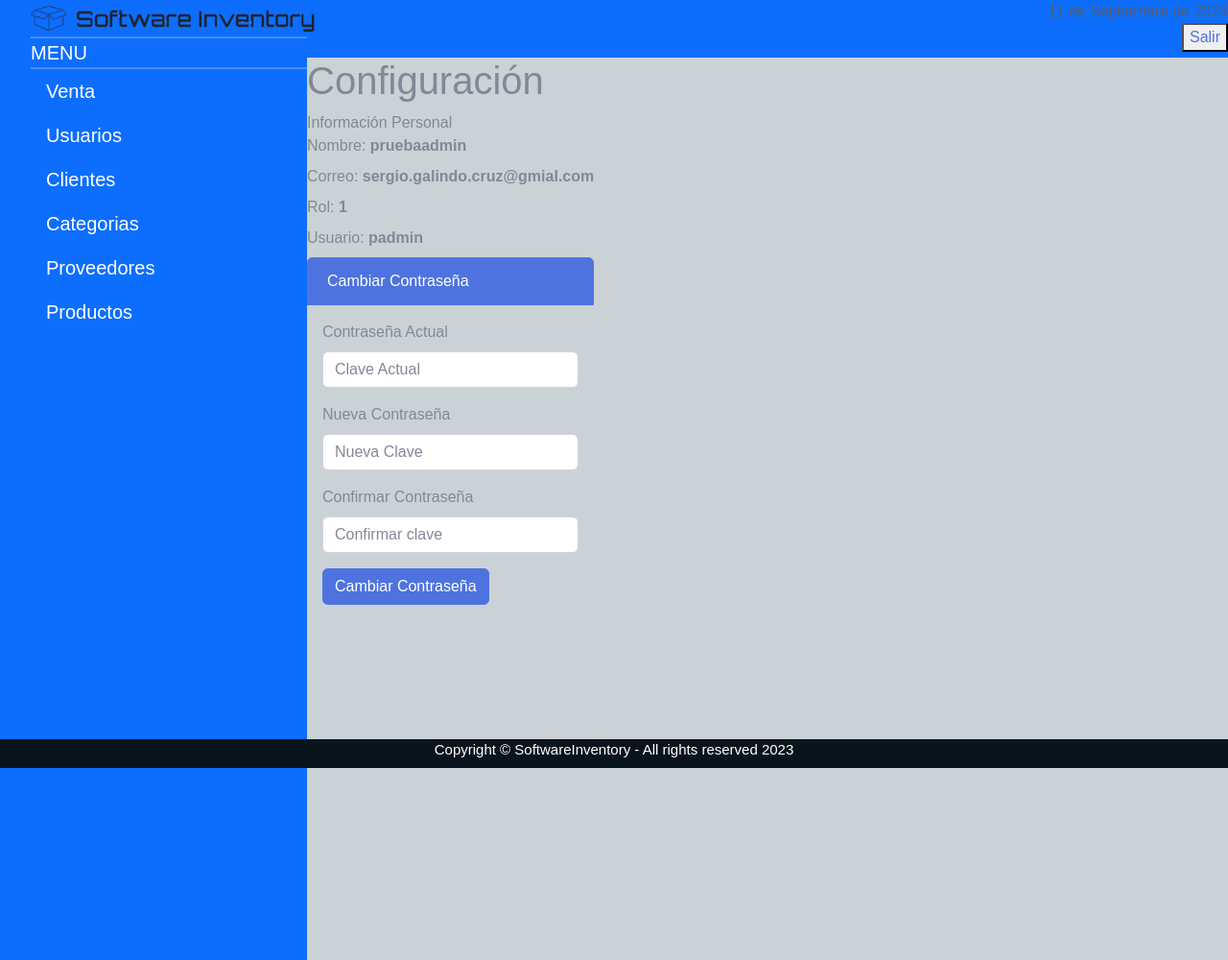
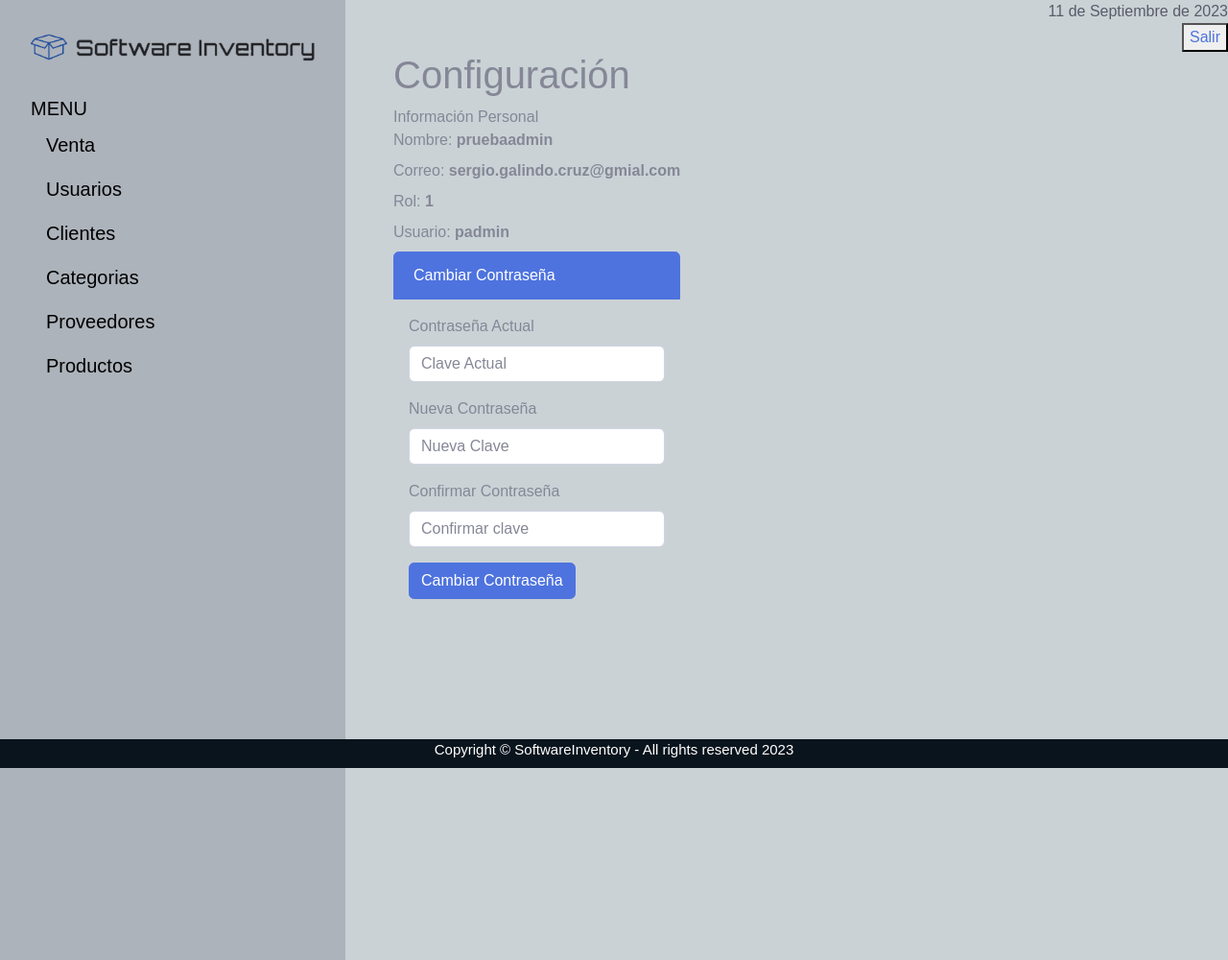
Before and after one commit to SergioGalindoCruz/SoftwareInventory, a PHP site: page /sistema/ in a window 1280 px wide. Shown: the whole page at 96% size. Run offline with PHP 8.4, Linux system fonts and the light colour scheme; a user stored in the database is signed in; data comes from the database, SQL or seed files in the repository; data that the repository does not hold is empty; some libraries are stand-ins or nearby versions.

Commit message:
Ajustes en estilos

```diff
--- a/sistema/includes/header.php
+++ b/sistema/includes/header.php
@@ -27,9 +27,11 @@
 
 <body>
 	<div id="contenedor">
+
 		<?php include_once "includes/menu.php"; ?>
+
 		<!-- Header -->
-		<div id="cabecera">
+		<div id="">
 			<div class="row-cabecera">
 				<div class="colcabecera text-right text-dark">
 					<a><?php echo fechaBogota();?></a>
--- a/sistema/includes/menu.php
+++ b/sistema/includes/menu.php
@@ -1,13 +1,14 @@
 <!-- Menu -->
 <div id="menu">
 	<ul>
-		<a class="logo-menu" href="index.php"> <img src="img/logocompleto.png" class="" width="300px"></a>
-		<hr class="sidebar-divider my-0">
-		<div>
+		<a class="logo-menu" href="index.php"> <img src="img/logocompleto.png" class="logo-img" width="300px" height=""></a>
+		<table class="table table-dark table-striped">
+			<thead>
+				<tr class="table-active">
 					MENU
-		</div>
-		<hr class="sidebar-divider my-0">
-
+				</tr>
+			</thead>
+			<tbody>
 				<?php if ($_SESSION['rol'] == 1 || $_SESSION['rol'] == 3) { ?>
 					<li class="nav-item">
 						<a class="nav-link collapsed" href="registro_venta.php">
@@ -61,5 +62,7 @@
 						</a>
 					</li>
 				<?php } ?>
+			</tbody>
+		</table>
 	</ul>
 </div>
--- a/sistema/style/style.css
+++ b/sistema/style/style.css
@@ -144,15 +144,15 @@
 /*Menu*/
 #menu {
     float: left;
-    width: 25%;
+    width: 360px;
     height: 1000px;
     top: 0;
     left: 0;
     list-style:none;
     position: relative;
     bottom: 0;
-    background: #0d6efd;
-    color: white;
+    background: #adb3bb;
+    color: rgb(0, 0, 0);
     text-align: left;
     font-size: 20px;
 }
@@ -162,7 +162,13 @@
 
 /*Contenido*/
 #contenido {
+margin-left: 50px;
 float: left;
 height: 900px;
 width: 550px;
 }
+
+.logo-img {
+margin-top: 30px;
+margin-bottom: 30px;
+}
```
Also changed, not shown: 1 other file. Lines whose indentation alone changed are shown as unchanged.
